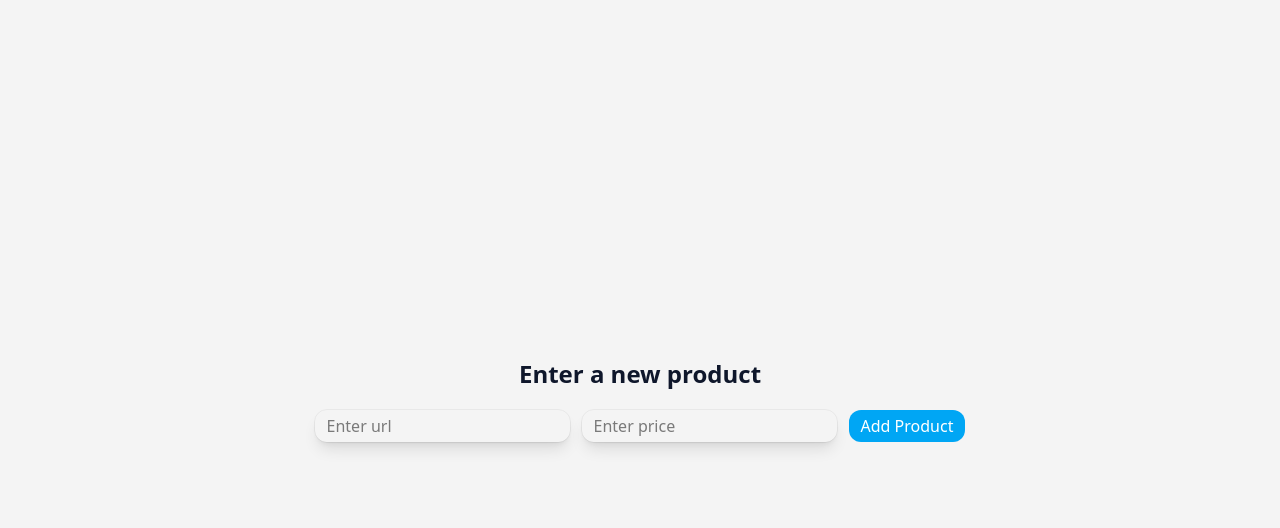
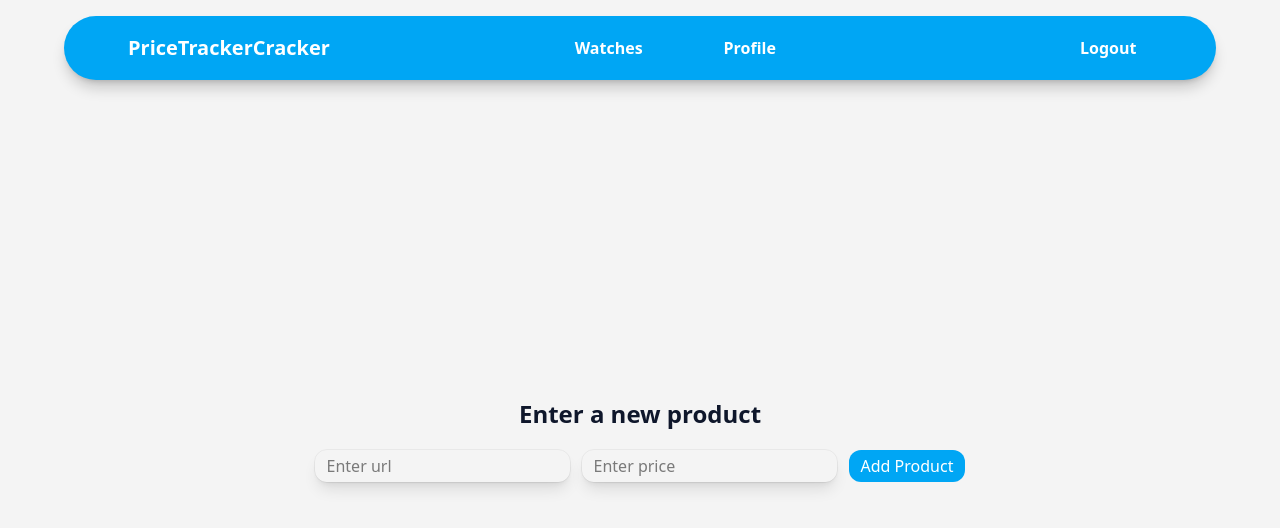
Before and after one commit to Irving999/price-sparrow, a React (Vite) app in the folder client/: page /dashboard in a window 1280 px wide. Shown: the top 528 px of the page. Built offline with nearby package versions, Linux system fonts and the light colour scheme; sample sign-in values are in the browser's storage.

Commit message:
add navigation bar component with user menu

```diff
--- /dev/null
+++ b/client/src/components/Navbar.jsx
@@ -0,0 +1,31 @@
+import { useNavigate } from "react-router-dom"
+
+export default function Navbar() {
+    const navigate = useNavigate()
+
+    const handleLogout = () => {
+        localStorage.removeItem("token")
+        navigate("/login")
+    }
+
+    return (
+        <div className="flex items-center mx-16 mt-4 gap-48 text-white bg-sky-500 rounded-full h-16 shadow-lg shadow-black/20">
+            <p className="font-semibold text-xl ml-16">PriceTrackerCracker</p>
+            <ul className="flex w-96 justify-evenly">
+                <li
+                    className="font-semibold w-24 text-black-500 hover:underline hover:underline-offset cursor-pointer">
+                        Watches
+                </li>
+                <li
+                    className="font-semibold w-24 text-black-500 hover:underline hover:underline-offset cursor-pointer">
+                        Profile
+                </li>
+            </ul>
+            <button
+                onClick={handleLogout}
+                className="font-semibold mr-16 w-24 text-black-500 hover:underline hover:underline-offset cursor-pointer">
+                    Logout
+            </button>
+        </div>
+    )
+}
--- a/client/src/pages/Dashboard.jsx
+++ b/client/src/pages/Dashboard.jsx
@@ -1,4 +1,5 @@
 import { useState } from "react"
+import Navbar from "../components/Navbar"
 
 export default function Dashboard() {
     const [url, setUrl] = useState("")
@@ -54,9 +55,11 @@ export default function Dashboard() {
 
     return (
         <>
-            <div className="flex min-h-screen flex-col justify-center">
-                <div className="flex flex-col items-center">
+            <div className="flex min-h-screen flex-col">
+                <Navbar />
+                <div className="flex flex-1 flex-col justify-center items-center">
                     <h1 className="font-semibold mb-5 text-2xl text-slate-900">Enter a new product</h1>
+                    <div>
                         <form action="" className="flex gap-3" onSubmit={handleSubmit}>
                             <input
                                 type="text"
@@ -84,10 +87,12 @@ export default function Dashboard() {
                                 {loading ? "Adding..." : "Add Product"}
                             </button>
                         </form>
-                </div>
-
+                        <div className="w-fit mx-auto">
                             {success && <p className="text-green-500">{success}</p>}
                             {error && <p className="text-red-500">{error}</p>}
+                        </div>
+                    </div>
+                </div>
             </div>
         </>
     )
--- /dev/null
+++ b/client/src/pages/Watches.jsx
@@ -0,0 +1,5 @@
+export default function Watches() {
+    return (
+        <h1>My watches</h1>
+    )
+}
```
Lines whose indentation alone changed are shown as unchanged.
